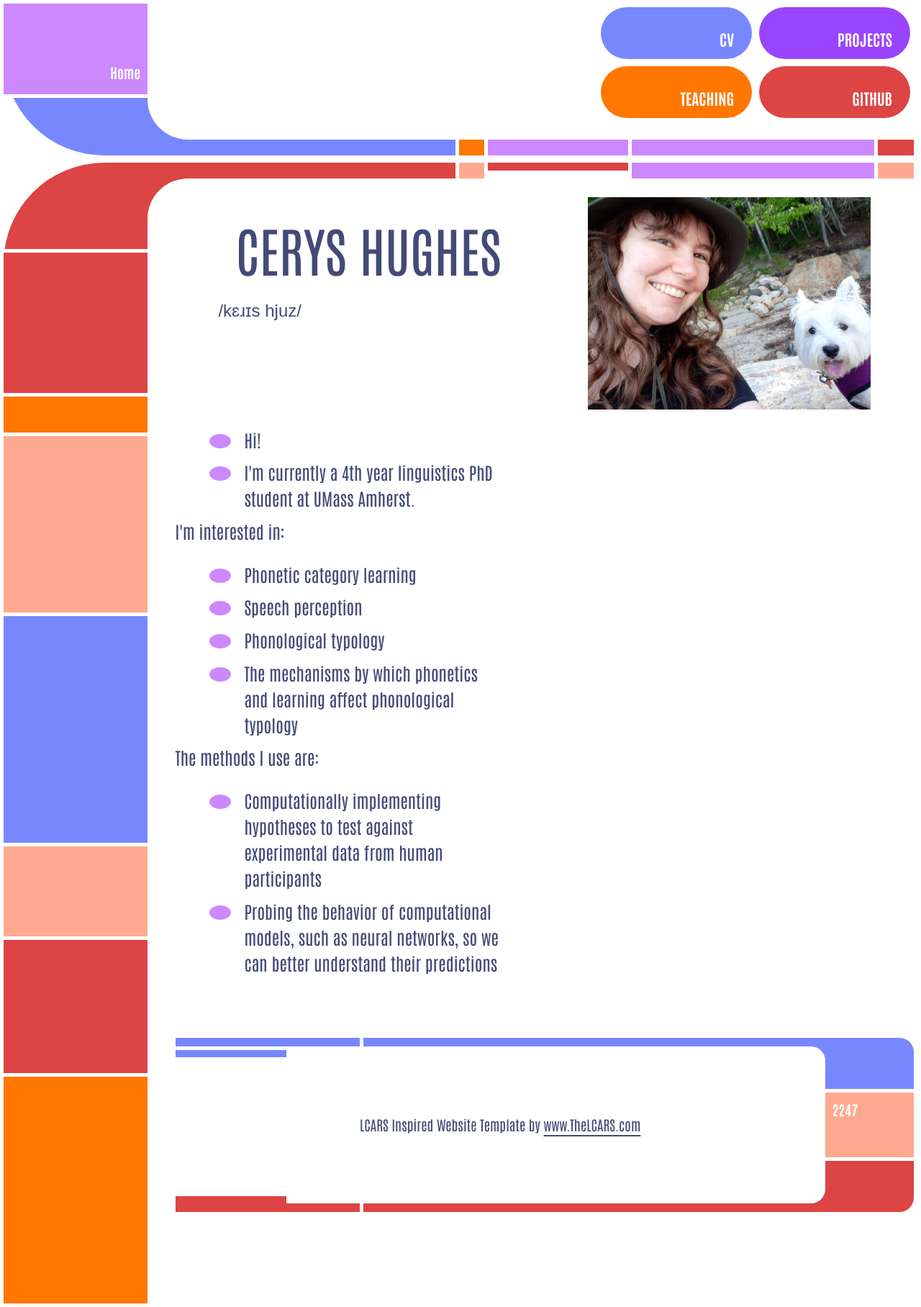
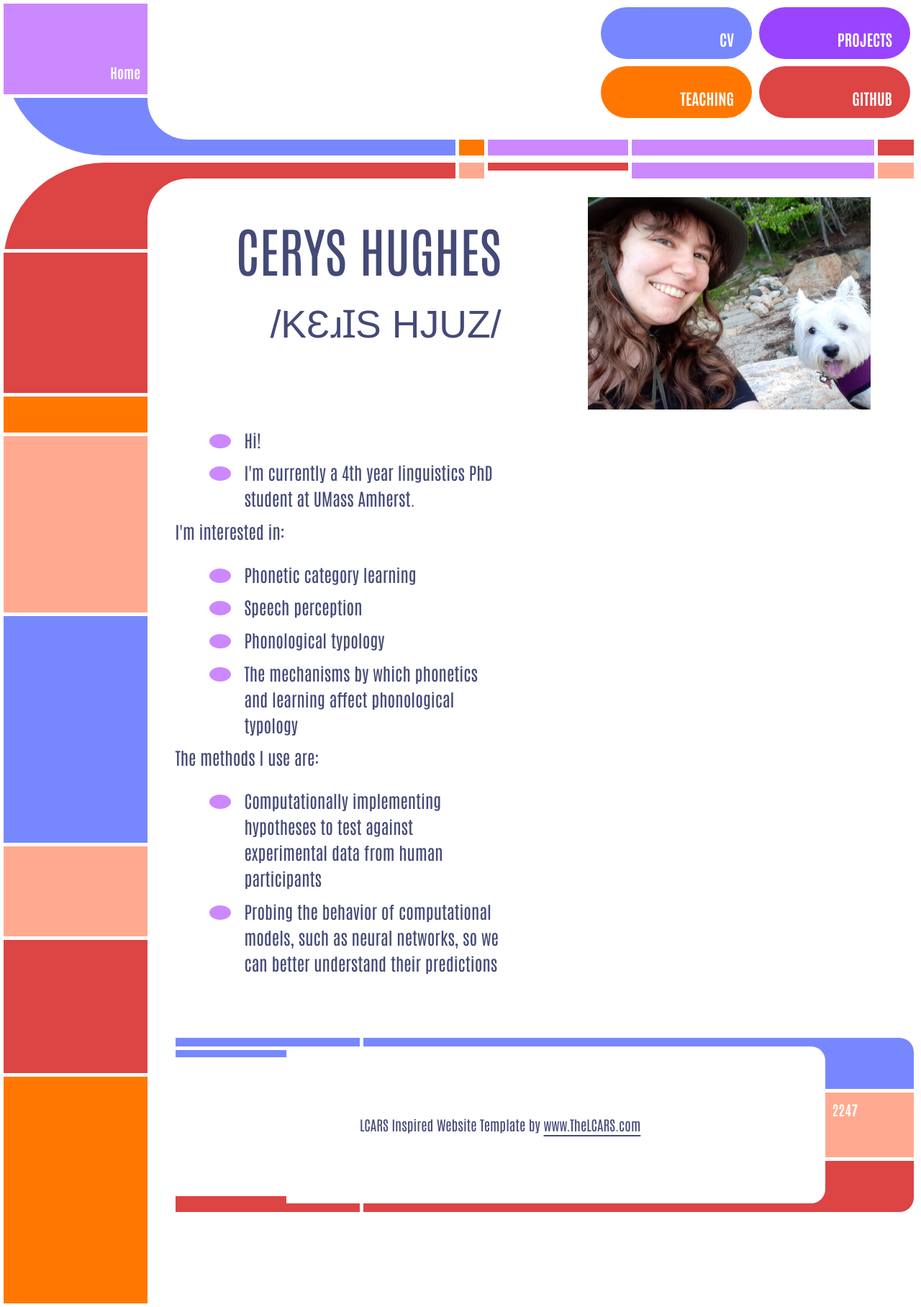
Before and after one commit to ceryshughes/ceryshughes.github.io, a Jekyll site: the page built from index.markdown, in a window 1280 px wide. Shown: the whole page at 72% size. Built offline with Jekyll 4.4.1, drawn with Linux system fonts in a browser that asks for light colours.

Commit message:
fixing ipa font

```diff
--- a/index.markdown
+++ b/index.markdown
@@ -13,7 +13,7 @@ navlink4: https://github.com/ceryshughes
 <div class="row">
 	<div class="column">
 	<h1>Cerys Hughes</h1>
-	<p style="font-family: Arial">/k&#603;&#633;&#618;s hjuz/ </p>
+	<h2 style="font-family: Arial">/k&#603;&#633;&#618;s hjuz/ </h2>
 	</div>
 	<div class="column">
 	<img src="/files/personal/my_picture.jpg" width="450" height="333"/>
```
